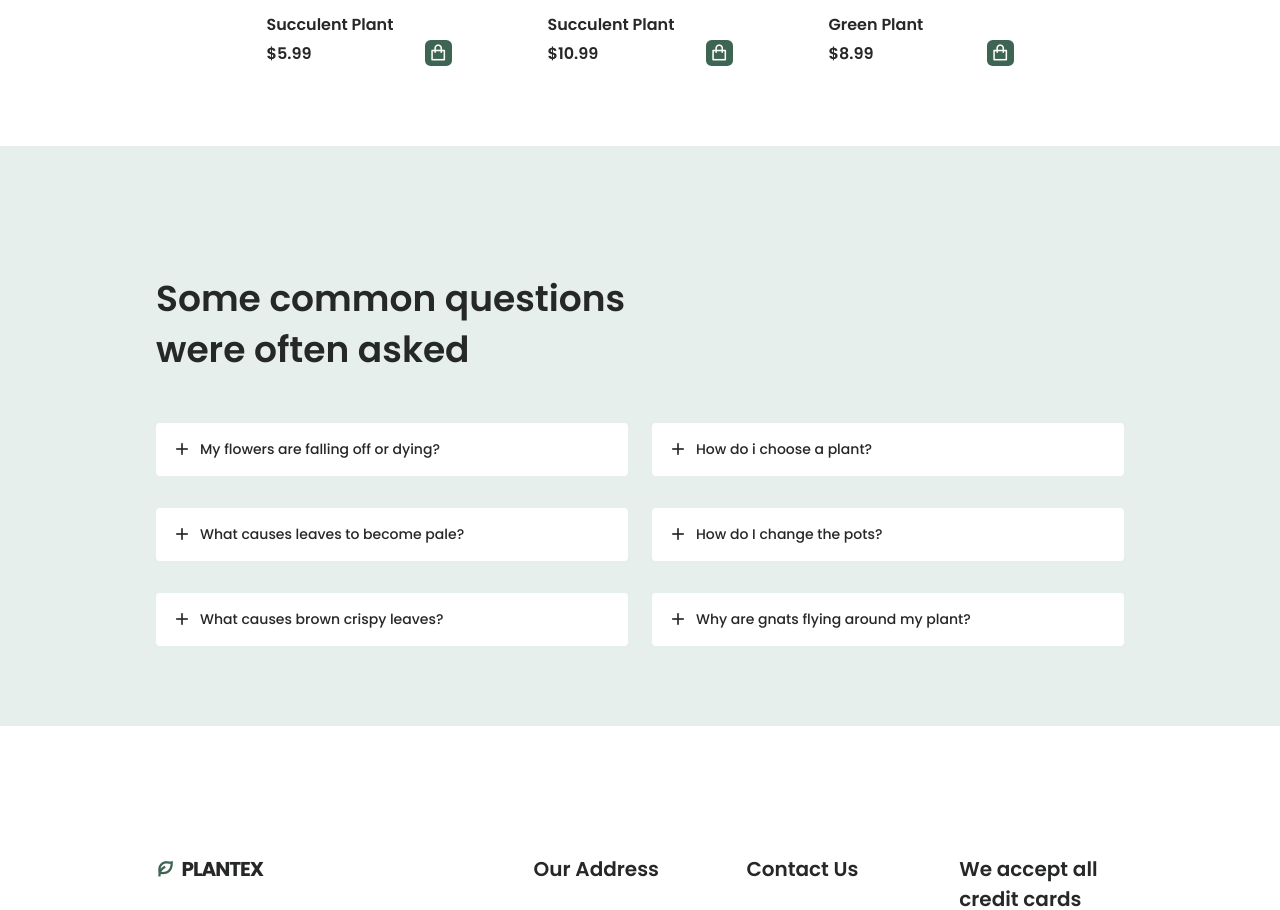
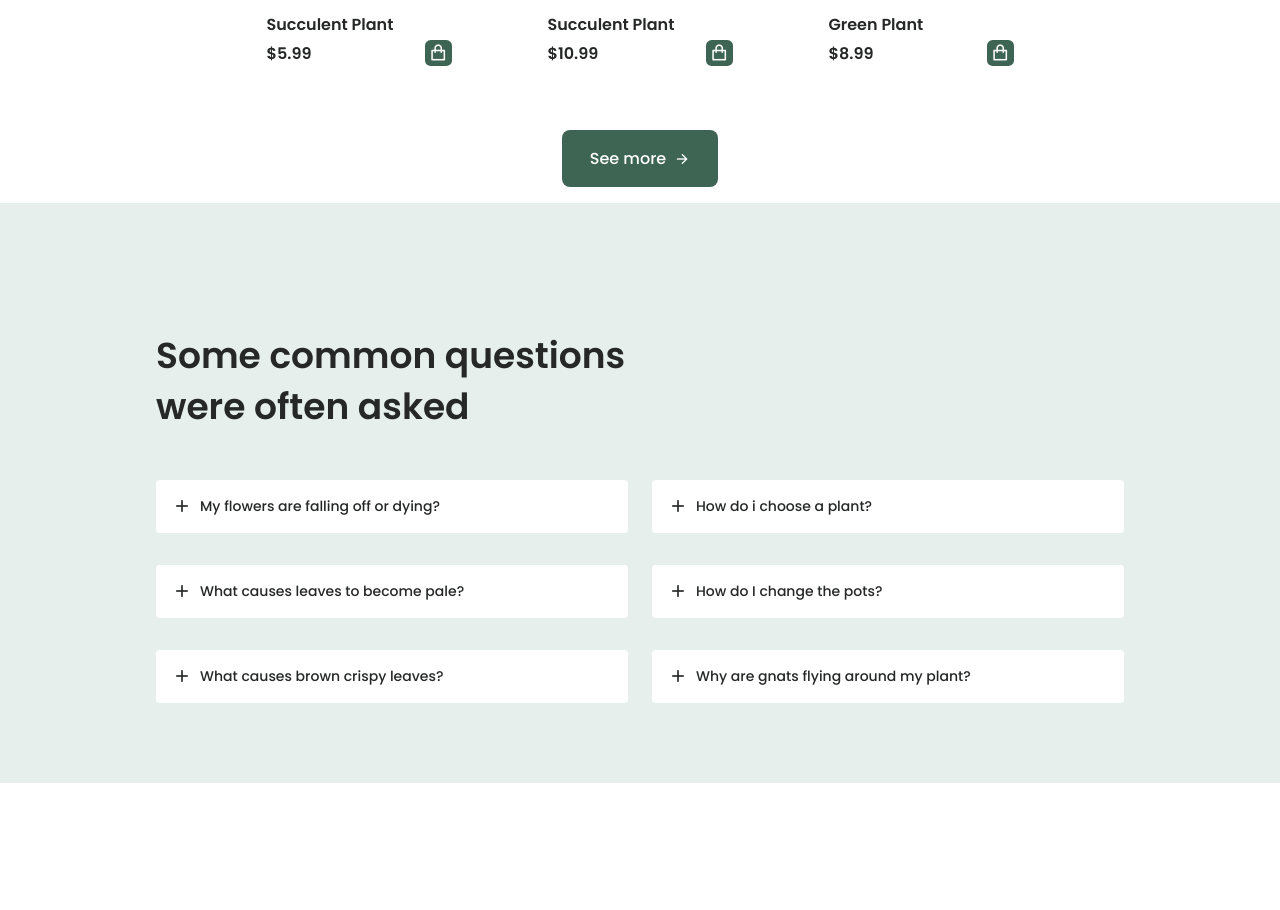
Before and after one commit to ValeryiaSharova/WebsiteForBookingHotels-DaleunJib, a React (Create React App) app: page / in a window 1280 px wide. Shown: the part 2807-3717 px from the top of the page. Built offline with nearby package versions, Linux system fonts and the light colour scheme.

Commit message:
Buttons for transition to the products page added.

```diff
--- a/src/assets/scss/config/layout.scss
+++ b/src/assets/scss/config/layout.scss
@@ -18,6 +18,10 @@
   max-width: 968px;
   margin-left: var(--mb-1-5);
   margin-right: var(--mb-1-5);
+
+  &-center {
+    text-align: center;
+  }
 }
 
 .grid {
--- a/src/pages/main/components/about.jsx
+++ b/src/pages/main/components/about.jsx
@@ -1,4 +1,5 @@
 import React from 'react';
+import { Link } from 'react-router-dom';
 import about from '../../../assets/img/about.png';
 
 const About = () => {
@@ -36,9 +37,9 @@ const About = () => {
             </p>
           </div>
 
-          <a href="#" className="button--link button--flex">
+          <Link to="/products" className="button--link button--flex">
             Shop Now <i className="ri-arrow-right-down-line button__icon" />
-          </a>
+          </Link>
         </div>
       </div>
     </section>
--- a/src/pages/main/components/products.jsx
+++ b/src/pages/main/components/products.jsx
@@ -1,4 +1,5 @@
 import React from 'react';
+import { Link } from 'react-router-dom';
 import product1 from '../../../assets/img/product1.png';
 import product2 from '../../../assets/img/product2.png';
 import product3 from '../../../assets/img/product3.png';
@@ -97,6 +98,11 @@ const Products = () => {
           </button>
         </article>
       </div>
+      <div className="container-center">
+        <Link to="/products" className="button button--flex">
+          See more <i className="ri-arrow-right-line button__icon" />
+        </Link>
+      </div>
     </section>
   );
 };
```
